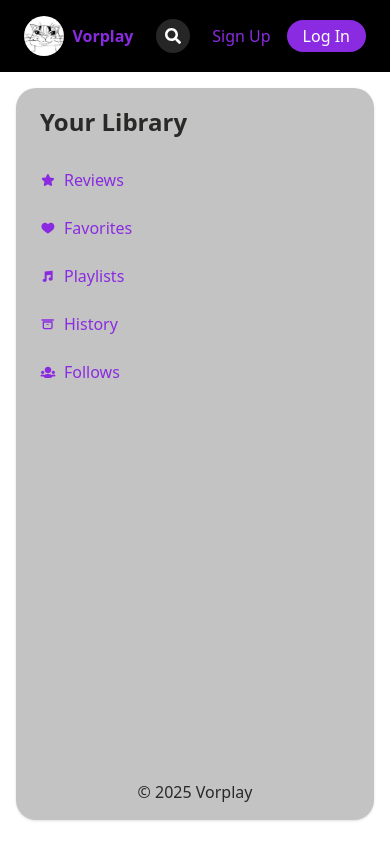
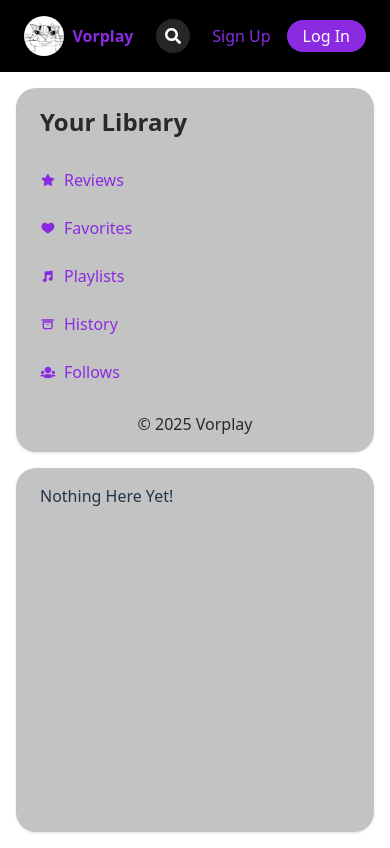
Before and after one commit to NoemyT/vorplay-ui, a React (Vite) app: page / in a window 390 px wide. Built offline with nearby package versions, Linux system fonts and the light colour scheme.

Commit message:
updt: uis and functionality

```diff
--- /dev/null
+++ b/src/components/MainContent.tsx
@@ -0,0 +1,40 @@
+import { Card } from "../components/ui/Card";
+import Reviews from "./Reviews";
+
+type MainContentProps = {
+  selectedSection: string;
+};
+
+export default function MainContent({ selectedSection }: MainContentProps) {
+  const renderContent = () => {
+    switch (selectedSection.toLowerCase()) {
+      case "reviews":
+        return <Reviews />;
+      default:
+        return <div>Nothing Here Yet!</div>;
+    }
+  };
+
+  return (
+    <div
+      className="
+        w-full px-4 mt-4 mb-4 md:mb-0
+        flex-1
+        md:fixed md:top-[82px] md:bottom-[10px] md:left-[280px]
+        md:w-[calc(100%-288px)] md:mt-0
+        md:flex md:flex-col
+      "
+    >
+      <Card
+        className="
+          bg-[#696969]/40 rounded-[20px]
+          flex flex-col flex-grow
+          px-6 py-4 h-full
+          min-h-[364px]
+        "
+      >
+        <div className="overflow-y-auto flex-grow">{renderContent()}</div>
+      </Card>
+    </div>
+  );
+}
--- /dev/null
+++ b/src/components/Reviews.tsx
@@ -0,0 +1,63 @@
+import { TiStarFullOutline } from "react-icons/ti";
+import { Card } from "../components/ui/Card";
+import { useEffect, useState } from "react";
+
+// Example data — replace with actual user data later
+const mockReviews = [
+  {
+    id: 1,
+    title: "Song Title 1",
+    content: "This track was amazing. Loved the rhythm and vibe.",
+  },
+  {
+    id: 2,
+    title: "Song Title 2",
+    content: "Not really my style, but well produced.",
+  },
+  {
+    id: 3,
+    title: "Album XYZ",
+    content: "Beautiful progression throughout the album.",
+  },
+];
+
+export default function Reviews() {
+  const [reviews, setReviews] = useState<typeof mockReviews>([]);
+
+  useEffect(() => {
+    // Simulate loading user data
+    setTimeout(() => {
+      setReviews(mockReviews); // swap with real fetch later
+    }, 300);
+  }, []);
+
+  return (
+    <div className="flex flex-col w-full h-full">
+      {/* Header */}
+      <div className="flex items-center gap-2 mb-4 text-2xl font-bold text-white">
+        <TiStarFullOutline className="text-[#8a2be2]" size={28} />
+        <span>Reviews</span>
+      </div>
+
+      {/* Reviews list or empty state */}
+      {reviews.length === 0 ? (
+        <div className="flex flex-col items-center justify-center flex-1 text-white text-center opacity-70">
+          <TiStarFullOutline size={48} className="mb-4 text-[#8a2be2]" />
+          <p className="text-lg">You haven’t written any reviews yet.</p>
+        </div>
+      ) : (
+        <div className="grid grid-cols-1 sm:grid-cols-2 gap-4 overflow-y-auto pr-2 max-h-[calc(100%-64px)]">
+          {reviews.map((review) => (
+            <Card
+              key={review.id}
+              className="bg-white/5 border border-white/10 p-4 rounded-xl text-white"
+            >
+              <h3 className="text-lg font-semibold mb-1">{review.title}</h3>
+              <p className="text-sm opacity-80">{review.content}</p>
+            </Card>
+          ))}
+        </div>
+      )}
+    </div>
+  );
+}
--- a/src/components/Sidebar.tsx
+++ b/src/components/Sidebar.tsx
@@ -7,13 +7,17 @@ import {
   TiGroup,
 } from "react-icons/ti";
 
-export default function Sidebar() {
+type SidebarProps = {
+  onSelectSection: (section: string) => void;
+};
+
+export default function Sidebar({ onSelectSection }: SidebarProps) {
   const navLinks = [
-    { name: "Reviews", href: "#", icon: TiStarFullOutline },
-    { name: "Favorites", href: "#", icon: TiHeartFullOutline },
-    { name: "Playlists", href: "#", icon: TiNotes },
-    { name: "History", href: "#", icon: TiArchive },
-    { name: "Follows", href: "#", icon: TiGroup },
+    { name: "reviews", icon: TiStarFullOutline },
+    { name: "favorites", icon: TiHeartFullOutline },
+    { name: "playlists", icon: TiNotes },
+    { name: "history", icon: TiArchive },
+    { name: "follows", icon: TiGroup },
   ];
 
   return (
@@ -29,7 +33,6 @@ export default function Sidebar() {
           bg-[#696969]/40 rounded-[20px]
           flex flex-col justify-between
           px-6 py-4
-          min-h-[calc(100vh-112px)]
           md:min-h-[calc(100vh-92px)]
         "
       >
@@ -45,26 +48,26 @@ export default function Sidebar() {
                 return (
                   <li
                     key={index}
-                    className="text-[#8a2be2] hover:text-[#6548D5] transition-colors duration-200 cursor-pointer group"
+                    onClick={() => onSelectSection(link.name.toLowerCase())}
+                    className="cursor-pointer text-[#8a2be2] hover:text-[#6548D5] group"
                   >
-                    <a
-                      href={link.href}
-                      className="flex items-center space-x-2 py-1"
-                    >
-                      <span className="text-base transition-transform duration-200 group-hover:scale-110 motion-reduce:transform-none">
+                    <div className="flex items-center space-x-2 py-1">
+                      <span className="text-base group-hover:scale-110">
                         <Icon />
                       </span>
-                      <span className="transition-transform duration-200 group-hover:translate-x-1 motion-reduce:transform-none">
-                        {link.name}
+                      <span className="group-hover:translate-x-1">
+                        <span>
+                          {link.name.charAt(0).toUpperCase() +
+                            link.name.slice(1)}
+                        </span>
                       </span>
-                    </a>
+                    </div>
                   </li>
                 );
               })}
             </ul>
           </nav>
         </div>
-
         <div className="text-center text-base text-[#292928] mt-6 shrink-0">
           &copy; {new Date().getFullYear()} Vorplay
         </div>
--- /dev/null
+++ b/src/components/ui/Scroll.tsx
@@ -0,0 +1,9 @@
+import { Outlet } from "react-router-dom";
+
+export default function Scroll() {
+  return (
+    <div className="min-h-screen w-full overflow-y-auto md:overflow-y-hidden">
+      <Outlet />
+    </div>
+  );
+}
--- a/src/main.tsx
+++ b/src/main.tsx
@@ -1,3 +1,4 @@
+// main.tsx or index.tsx
 import React from "react";
 import ReactDOM from "react-dom/client";
 import { createBrowserRouter, RouterProvider } from "react-router-dom";
@@ -8,20 +9,18 @@ import Home from "./pages/Home";
 import LogIn from "./pages/LogIn";
 import SignUp from "./pages/SignUp";
 import ErrorPage from "./pages/ErrorPage";
+import Scroll from "./components/ui/Scroll";
 
 const router = createBrowserRouter([
   {
     path: "/",
-    element: <Home />,
+    element: <Scroll />, // ← apply global layout here
     errorElement: <ErrorPage />,
-  },
-  {
-    path: "/login",
-    element: <LogIn />,
-  },
-  {
-    path: "/signup",
-    element: <SignUp />,
+    children: [
+      { index: true, element: <Home /> },
+      { path: "login", element: <LogIn /> },
+      { path: "signup", element: <SignUp /> },
+    ],
   },
 ]);
 
--- a/src/pages/Home.tsx
+++ b/src/pages/Home.tsx
@@ -1,11 +1,26 @@
+import { useSearchParams } from "react-router-dom";
+
 import Header from "../components/Header";
 import Sidebar from "../components/Sidebar";
+import MainContent from "../components/MainContent";
 
 export default function Home() {
+  const [searchParams, setSearchParams] = useSearchParams();
+  //const navigate = useNavigate();
+
+  const section = searchParams.get("section") || "default";
+
+  const handleSectionChange = (newSection: string) => {
+    setSearchParams({ section: newSection.toLowerCase() });
+  };
+
   return (
     <>
       <Header />
-      <Sidebar />
+      <div>
+        <Sidebar onSelectSection={handleSectionChange} />
+        <MainContent selectedSection={section} />
+      </div>
     </>
   );
 }
```
Also changed, not shown: src/pages/AccountUpdate.tsx (deleted).
